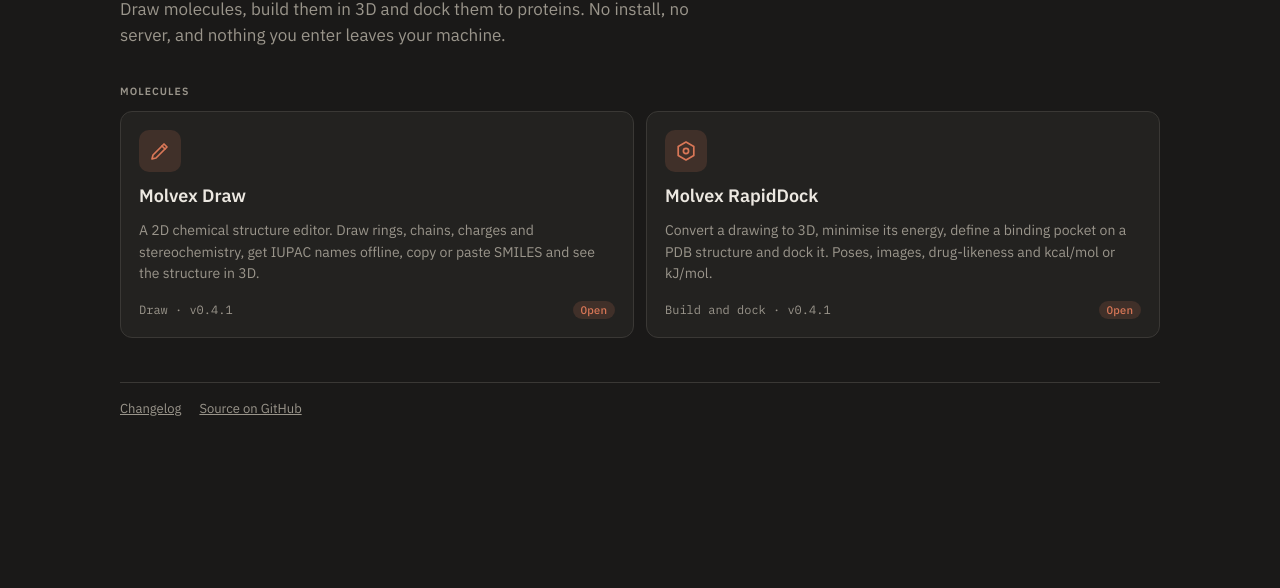
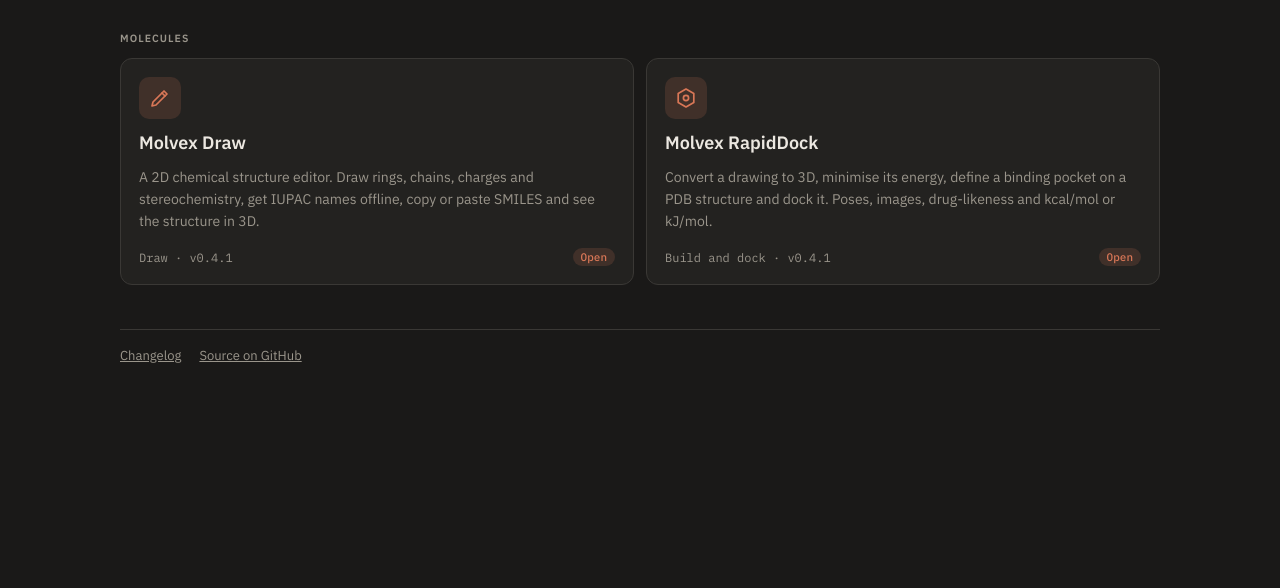
Before and after one commit to calebkam/molvex, a website: page index.html in a window 1280 px wide. Shown: the part 212-800 px from the top of the page. Drawn offline with Linux system fonts and the light colour scheme.

Commit message:
Update index.html

```diff
--- a/index.html
+++ b/index.html
@@ -65,7 +65,6 @@ code{font:12.5px var(--mono);background:var(--bg);padding:1px 5px;border-radius:
 
   <section class="hero">
     <h1>OBSOLETE - PLEASE VISIT <a href="https://ccx.calebkam.com">CompChemX</a></h1>
-    <p>Draw molecules, build them in 3D and dock them to proteins. No install, no server, and nothing you enter leaves your machine.</p>
   </section>
 
   <div id="groups"></div>
```
